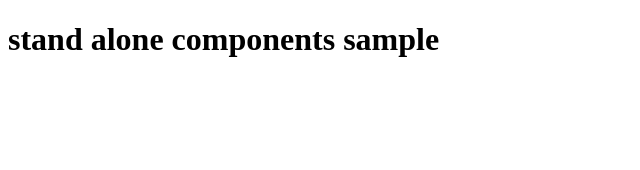
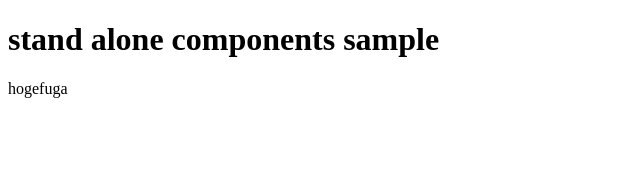
Before and after one commit to gurezo/stand-alone-components-sample, an Angular app: page / in a window 1280 px wide. Shown: the top 170 px of the page, without its empty margins (0-640 px from the left). Built offline with nearby package versions, Linux system fonts and the light colour scheme.

Commit message:
list list-item 実装

```diff
--- a/src/app/app.component.html
+++ b/src/app/app.component.html
@@ -1 +1,6 @@
 <h1>{{ title }}</h1>
+
+<app-list>
+  <app-list-item><span>hoge</span></app-list-item>
+  <app-list-item><span>fuga</span></app-list-item>
+</app-list>
--- a/src/app/app.component.ts
+++ b/src/app/app.component.ts
@@ -1,11 +1,15 @@
 import 'zone.js/dist/zone.js';
 import { CommonModule } from '@angular/common';
 import { Component } from '@angular/core';
+import { ListComponent } from './list/list.component';
+import { ListItemComponent } from './list-item/list-item.component';
+
+const componentList = [ListComponent, ListItemComponent] as const;
 
 @Component({
   selector: 'app-root',
   standalone: true,
-  imports: [CommonModule],
+  imports: [CommonModule, componentList],
   templateUrl: './app.component.html',
   styleUrls: ['./app.component.css'],
 })
--- a/src/app/list-item/list-item.component.html
+++ b/src/app/list-item/list-item.component.html
@@ -1 +1 @@
-<p>list-item works!</p>
+<ng-content></ng-content>
--- a/src/app/list/list.component.html
+++ b/src/app/list/list.component.html
@@ -1 +1 @@
-<p>list works!</p>
+<ng-content select="app-list-item"></ng-content>
```
